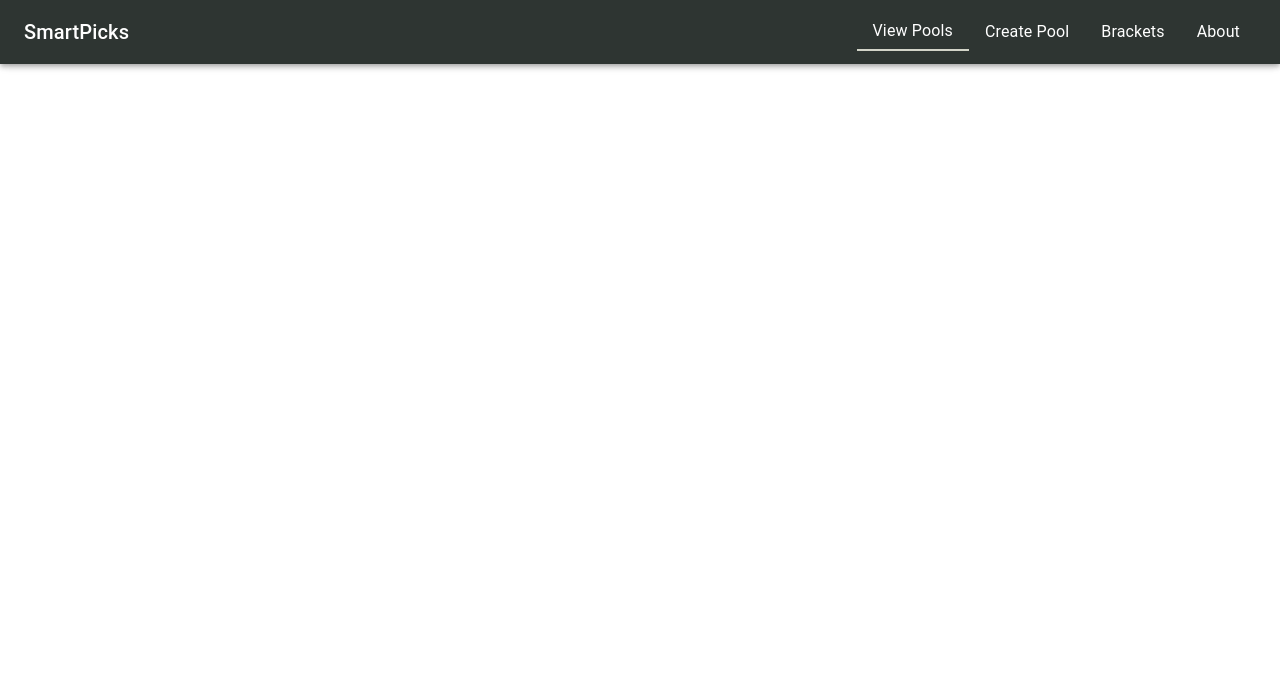
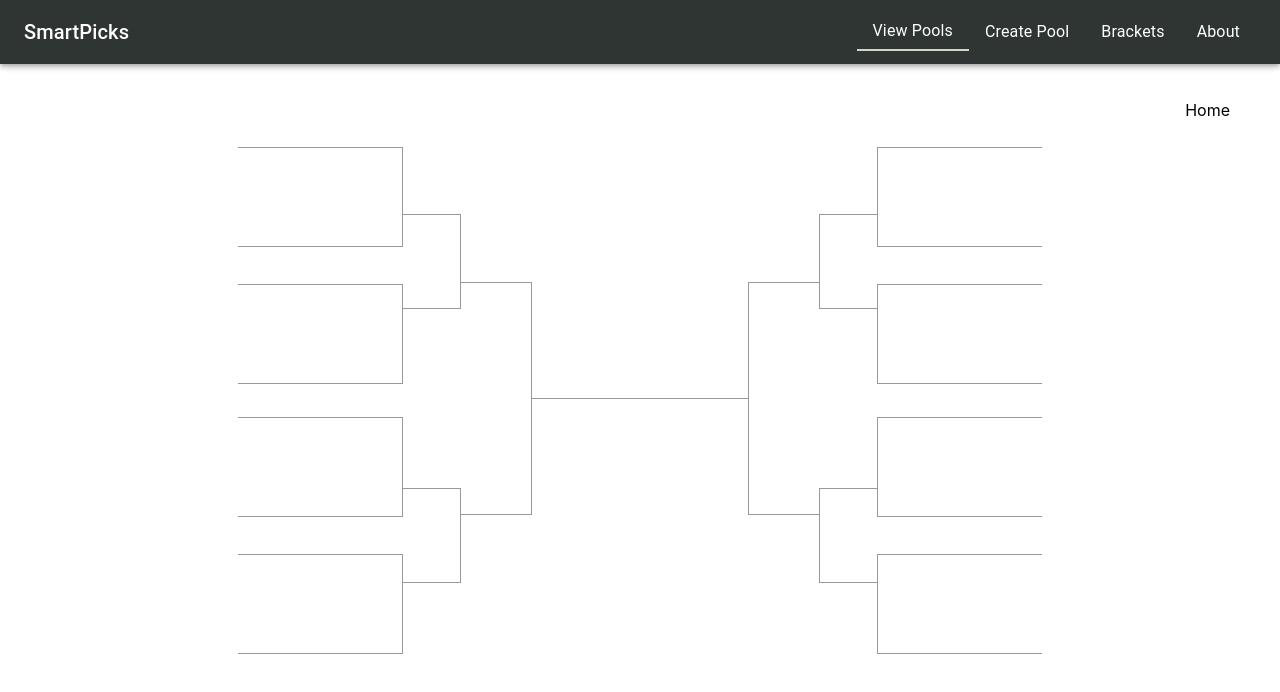
Before and after one commit to ATunaMelt/smart-picks, a React (Create React App) app: page / in a window 1280 px wide. Shown: the top 692 px of the page. Built offline with nearby package versions, Linux system fonts and the light colour scheme.

Commit message:
adds background, updates styling

```diff
--- a/src/App.js
+++ b/src/App.js
@@ -1,35 +1,34 @@
-import logo from './logo.svg';
 import './styles/App.scss';
 import Header from './components/header.js';
 import {
   BrowserRouter as Router,
   Switch,
-  Route,
-  Link
+  Route
 } from 'react-router-dom';
 
 function App() {
   return (
     <Router>
-    <div className="App">
+    <div className='App'>
       <Header />
+      <div className='background' />
       <Switch>
-        <Route path="/pool/new">
+        <Route path='/pool/new'>
           <div>New Pool </div>
         </Route>
-        <Route path="/pool/:id">
+        <Route path='/pool/:id'>
           <div>Join Pool </div>
         </Route>
-        <Route path="/brackets/new">
+        <Route path='/brackets/new'>
           <div>New Bracket </div>
         </Route>
-        <Route path="/brackets/:id">
+        <Route path='/brackets/:id'>
           <div> View Bracket </div>
         </Route>
-        <Route path="/about">
+        <Route path='/about'>
           <div> About </div>
         </Route>
-        <Route path="/">
+        <Route path='/'>
           <div> Home </div>
         </Route>
       </Switch>
--- a/src/styles/App.scss
+++ b/src/styles/App.scss
@@ -1,29 +1,25 @@
 @import './colors.scss';
 
-.App-logo {
-  height: 40vmin;
-  pointer-events: none;
+.background {
+  position: fixed;
+  height: 100%;
+  width: 100%;
+  background: url('./blank-bracket.png') no-repeat center center fixed;
+  opacity: 0.4;
+  z-index:-1;
+}
+
+.App {
+  padding: 10px 50px;
+  padding-top: 100px;
+  display: flex;
+  min-height: 80vh;
 }
 
 @media (prefers-reduced-motion: no-preference) {
   .App-logo {
     animation: App-logo-spin infinite 20s linear;
   }
-}
-
-.App-header {
-  background-color: #282c34;
-  min-height: 100vh;
-  display: flex;
-  flex-direction: column;
-  align-items: center;
-  justify-content: center;
-  font-size: calc(10px + 2vmin);
-  color: white;
-}
-
-.App-link {
-  color: #61dafb;
 }
 
 @keyframes App-logo-spin {
@@ -36,9 +32,8 @@
 }
 
 .primary-background {
-  background-color: $primary-color !important;
+  background-color: $primary-color;
 }
-
 
 .primary-hover:hover, .selected{
   border-bottom: 2px solid $primary-highlight-color !important;
```
Also changed, not shown: src/components/header.js (+5 -3 lines), src/logo.svg (deleted), src/styles/blank-bracket.png (added).
